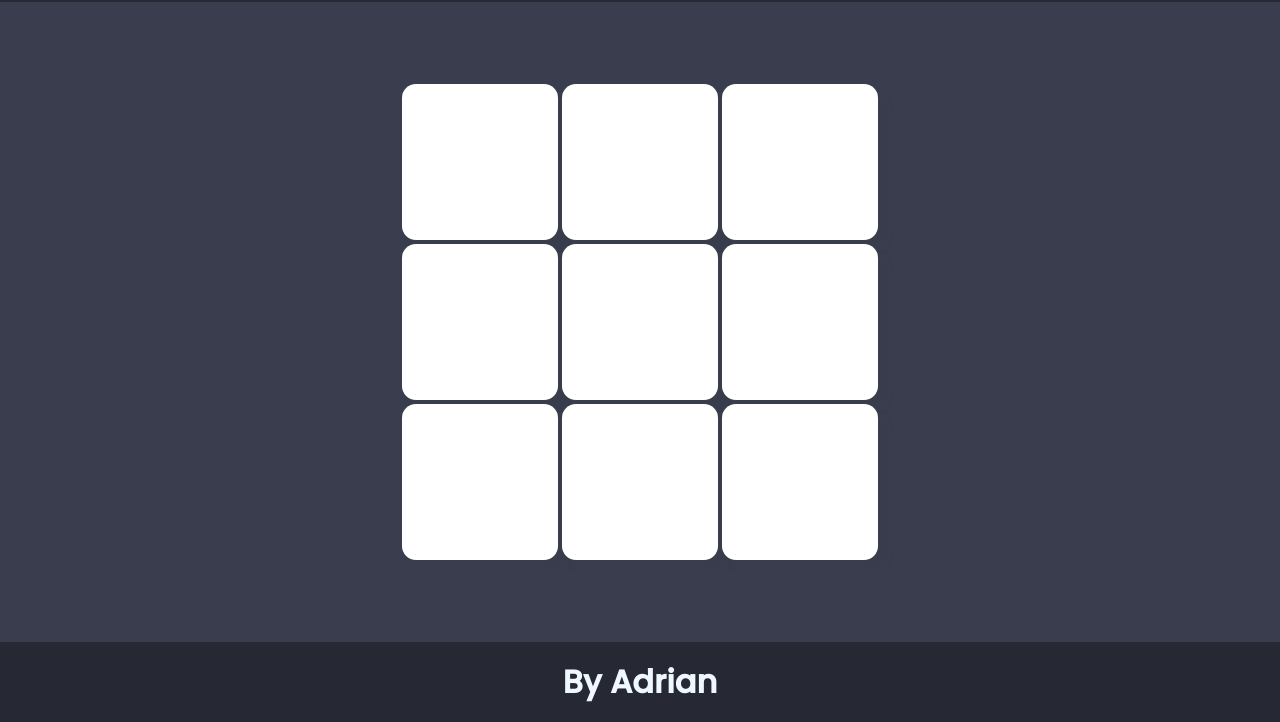
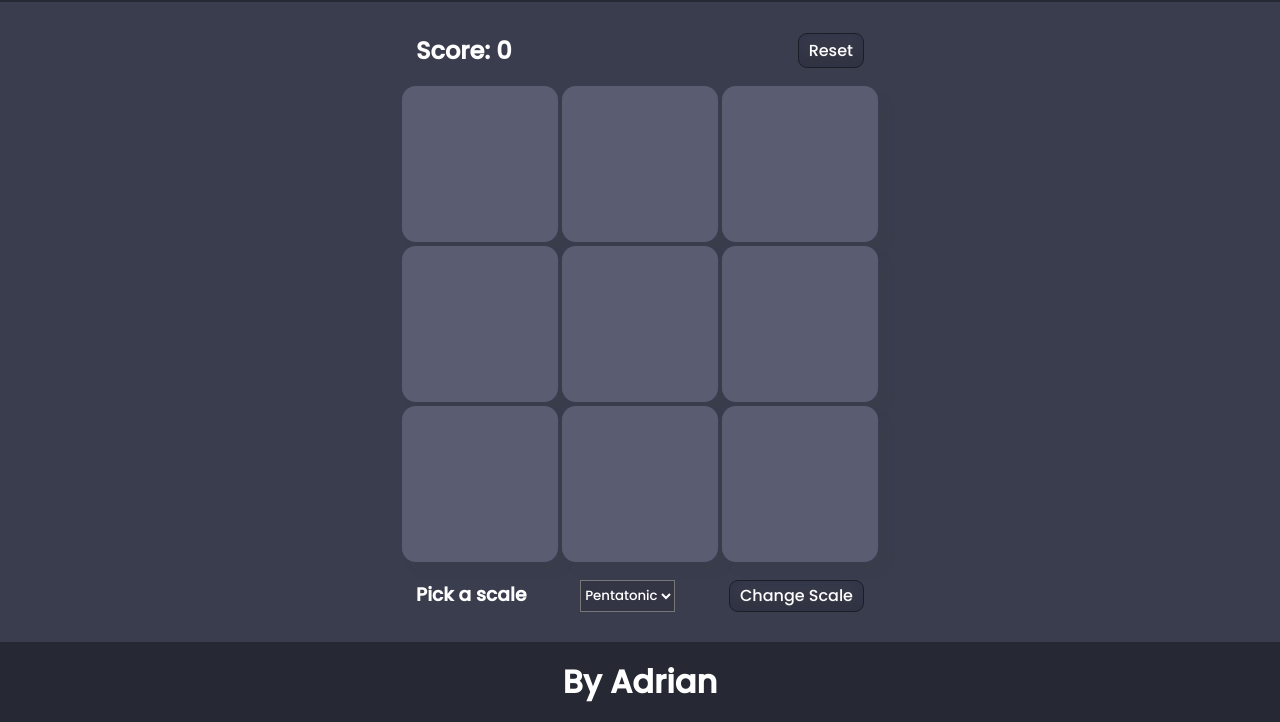
Before and after one commit to confy/SimonSays, a plain HTML site: page index.html in a window 1280 px wide. Shown: the part 78-800 px from the top of the page. Drawn offline with Linux system fonts and the light colour scheme.

Commit message:
finished layout?

```diff
--- a/index.html
+++ b/index.html
@@ -15,19 +15,29 @@
         <div class="header">
             <h1>Simon Says</h1>
         </div>
-
         <div class="content">
             <div class="game">
+                <div class="gameTop">
+                    <h2>Score: 0</h2>
+                    <button class="other" id="reset">Reset</button>
+                </div>
                 <div class="gameButtons">
-                    <div class="button"></div>
-                    <div class="button"></div>
-                    <div class="button"></div>
-                    <div class="button"></div>
-                    <div class="button"></div>
-                    <div class="button"></div>
-                    <div class="button"></div>
-                    <div class="button"></div>
-                    <div class="button"></div>
+                    <div class="gamebutton" id="1"></div>
+                    <div class="gamebutton" id="2"></div>
+                    <div class="gamebutton" id="3"></div>
+                    <div class="gamebutton" id="4"></div>
+                    <div class="gamebutton" id="5"></div>
+                    <div class="gamebutton" id="6"></div>
+                    <div class="gamebutton" id="7"></div>
+                    <div class="gamebutton" id="8"></div>
+                    <div class="gamebutton" id="9"></div>
+                </div>
+                <div class="gameBottom">
+                    <h3>Pick a scale</h3>
+                    <select>
+                    <option value="pentatonic">Pentatonic</option>
+                    </select>
+                    <button class="other" id="scale">Change Scale</button>
                 </div>
             </div>
         </div>
--- a/style.css
+++ b/style.css
@@ -38,9 +38,16 @@ body {
     grid-area: footer;
 }
 
-h1 {
+h1,
+h2,
+h3,
+p {
+    color: #fff;
+}
+
+.footer *,
+.header * {
     margin: auto;
-    color: aliceblue;
 }
 
 .header h1#name {
@@ -53,13 +60,38 @@ h1 {
     grid-area: content;
 }
 
-.button {
+.gamebutton {
     display: inline-block;
-    background-color: #fff;
+    background-color: #5a5c72;
     border-radius: 1em;
     border: solid 2px transparent;
     background-clip: padding-box;
     box-shadow: 10px 10px 10px rgba(46, 54, 68, 0.03);
+}
+
+button.other {
+    box-shadow: inset 0px 0px 14px 3px #303447;
+    background: linear-gradient(to bottom, #3a3d4d 5%, #31323d 100%);
+    background-color: #3a3d4d;
+    border-radius: 9px;
+    border: 1px solid #181f26;
+    display: inline-block;
+    cursor: pointer;
+    color: #ffffff;
+    font-size: 16px;
+    padding: 2px 10px;
+    text-decoration: none;
+    text-shadow: 0px 1px 0px #3a3d4d;
+}
+
+button.other:hover {
+    background: linear-gradient(to bottom, #31323d 5%, #3a3d4d 100%);
+    background-color: #31323d;
+}
+
+button.other:active {
+    position: relative;
+    top: 1px;
 }
 
 button.orange {
@@ -78,11 +110,27 @@ button.pink {
     background-color: #ef476f;
 }
 
-.game {
+.content {
     height: 100%;
     display: grid;
     place-items: center;
     background-color: #3a3d4d;
+}
+
+.game {
+    display: flex;
+    flex-flow: column nowrap;
+}
+
+.gameTop {
+    padding: 1em;
+    display: flex;
+    flex-direction: row;
+    justify-content: space-between;
+}
+
+.gameTop h2 {
+    margin: 0;
 }
 
 .gameButtons {
@@ -90,3 +138,21 @@ button.pink {
     grid-template-rows: repeat(3, 10em);
     grid-template-columns: repeat(3, 10em);
 }
+
+.gameBottom {
+    height: 2em;
+    padding: 1em;
+    display: flex;
+    flex-direction: row;
+    justify-content: space-between;
+}
+
+.gameBottom h3 {
+    margin: 0;
+}
+
+.gameBottom select {
+    color: #fff;
+    background-color: #333544;
+    justify-self: center;
+}
```
